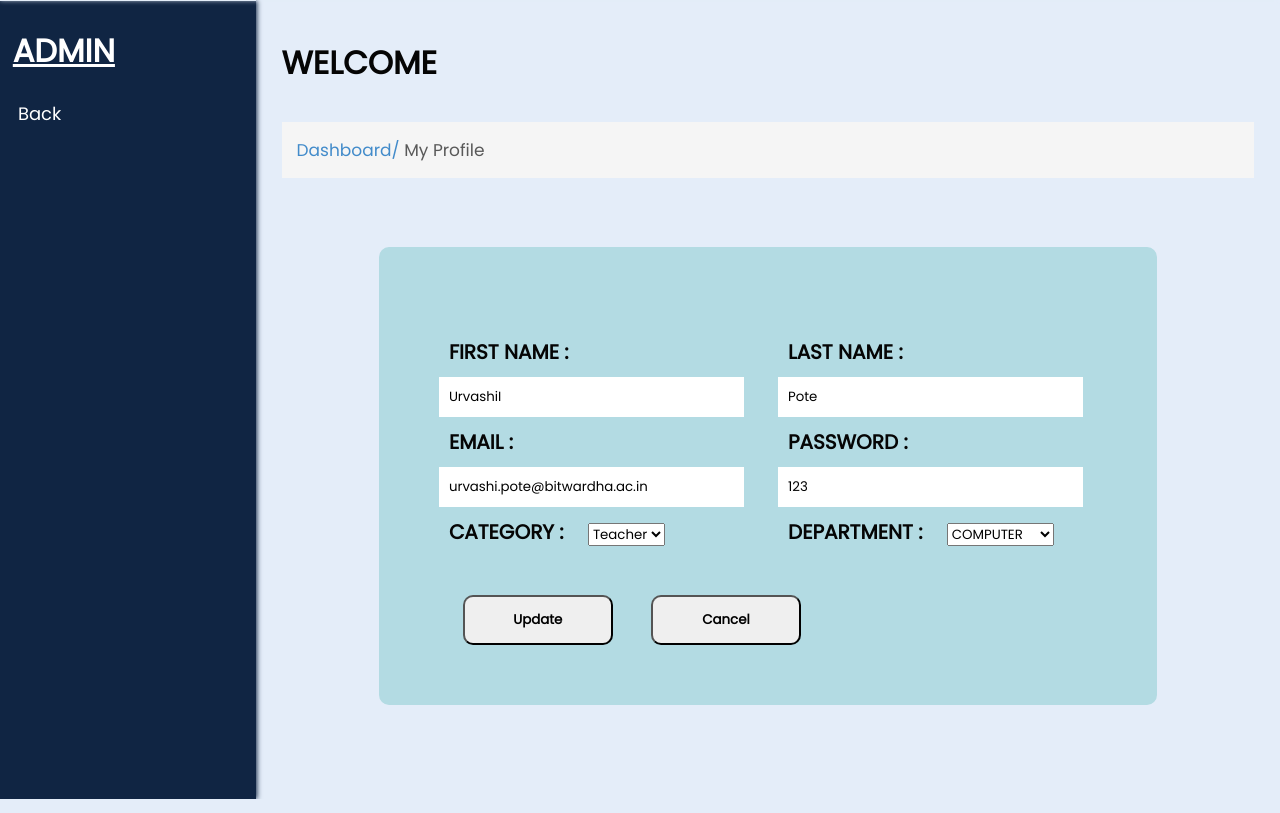
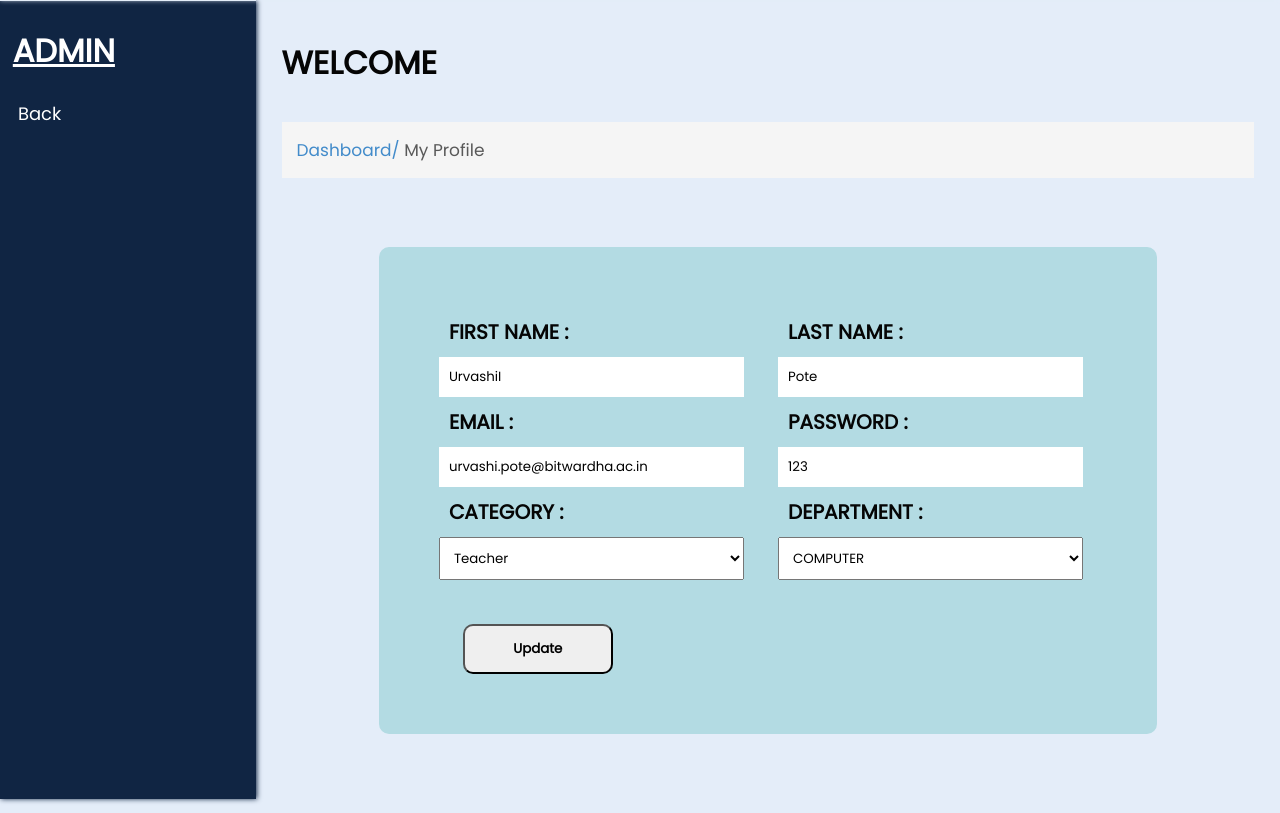
Before and after one commit to Suyash03022003/Feedback-System, a PHP site: page /edit.php?fname=UrvashiI in a window 1280 px wide. Shown: the part 71-884 px from the top of the page. Run offline with PHP 8.4, Linux system fonts and the light colour scheme; a user stored in the database is signed in; data comes from the database, SQL or seed files in the repository.

Commit message:
chanedit

```diff
--- a/css/edit.css
+++ b/css/edit.css
@@ -2,7 +2,7 @@
     background-color: rgb(179, 219, 227);
     border-radius: 10px ;
     margin: 2% 10% 4% 10%;
-    padding: 40px 50px 60px 50px;
+    padding: 20px 50px 60px 50px;
 
   }
   .efrm label {
@@ -33,11 +33,20 @@
     width: 150px;
     padding: 10px;
     border-radius: 10px ;
-    margin-top: 7%;
+    margin-top: 5%;
     margin-left: 5%;
   }
   .efrm button:hover{
     box-shadow: 0 12px 16px 0 rgba(0,0,0,0.24),0 17px 50px 0 rgba(0,0,0,0.19);
-    background-color: blue;
+    background-color: #36096D;
     color: white;
   }
+  .labelbtn{
+
+    padding-top: 150px;
+  }
+  select{
+    width: 90%;
+    padding: 10px;
+    margin: 10px;
+  }
--- a/edit.php
+++ b/edit.php
@@ -89,7 +89,8 @@ include('check.php');
           <input class="l1" type="text" name="PASSWORD" value="<?= $user['password'] ?>" required>
         </div>
       </div>
-       <div>
+      <br>
+       <div class="labelbtn">
         <div class="label1">
           <label><b>CATEGORY :</b></label>
           <select name="CATEGORY">
@@ -114,7 +115,6 @@ include('check.php');
       </div>
         <div class="bt">
         <button classtype="submit" name="Update"><b>Update</b></button>
-        <button classtype="submit" name="Cancel" href = 'ManageUser.php'><b>Cancel</b></button>
         </div>
       </form>
 
```
